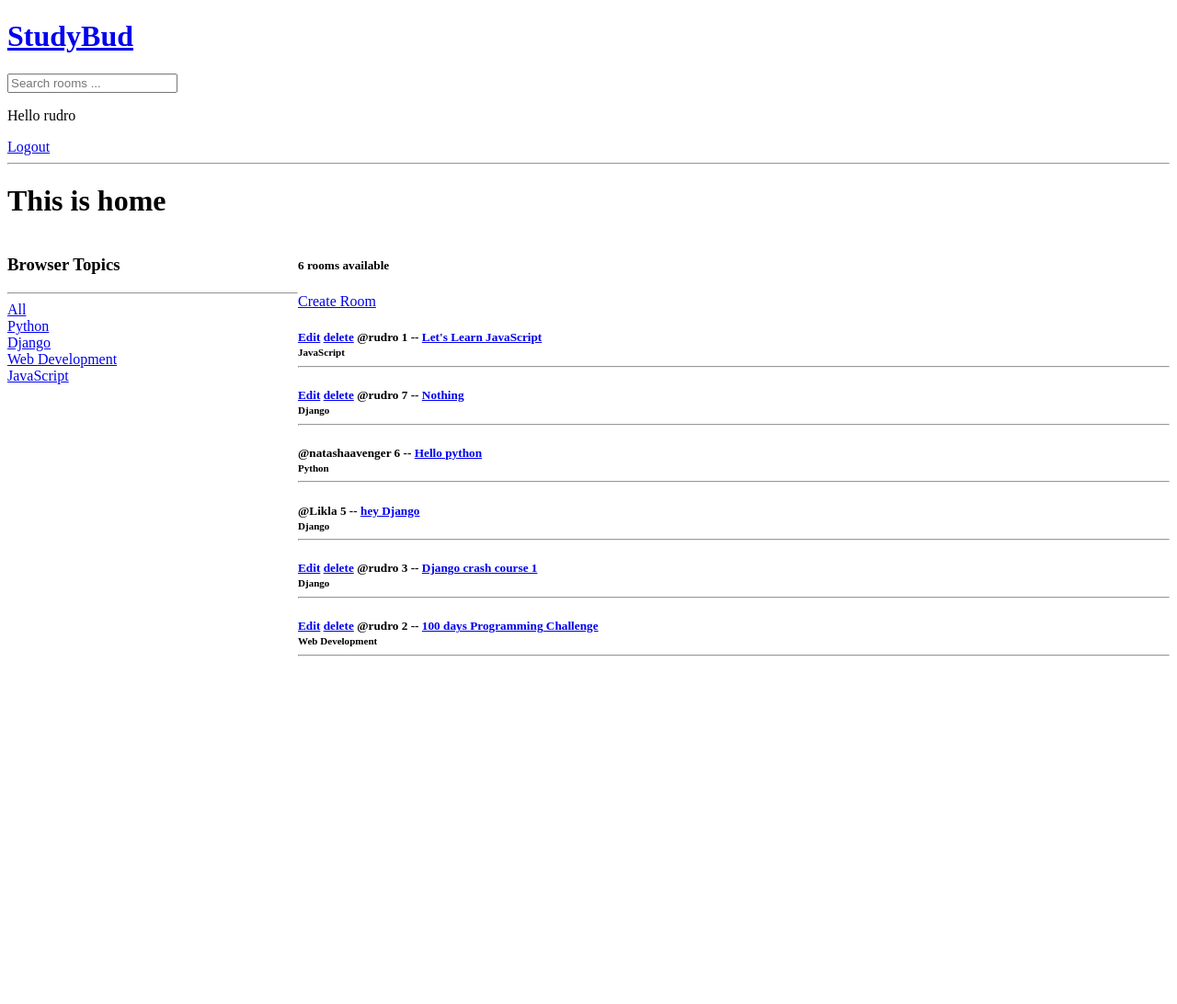
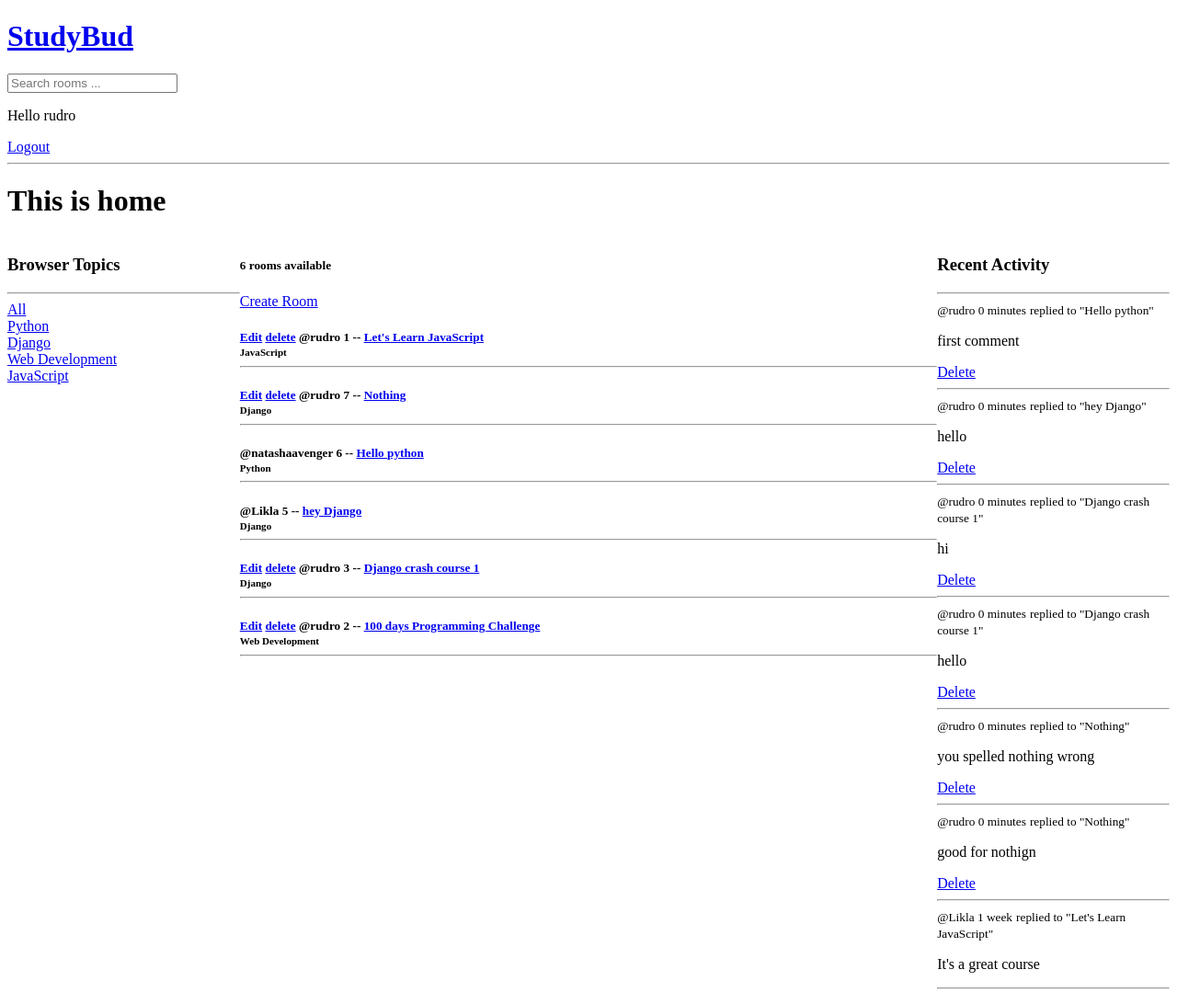
Before and after one commit to SynysterRudro/Django-StudyBud, a Django app: page / in a window 1280 px wide. Shown: the whole page at 92% size. Before the commit the page ends 714 px from the top, so only its background shows below. Run offline with Django 5.2, Linux system fonts and the light colour scheme; a user stored in the database is signed in; data comes from the database, SQL or seed files in the repository; both versions use the stored data as it was after the commit.

Commit message:
components added

```diff
--- a/base/models.py
+++ b/base/models.py
@@ -23,6 +23,10 @@ class Room(models.Model):
     class Meta:
         ordering = ['-updated', '-created']
 
+    def __str__(self):
+        # it [0:50] means first 50 characters
+        return self.body[0:50]
+
 
     def __str__(self):
         return self.name
@@ -34,6 +38,9 @@ class Message(models.Model):
     body = models.TextField()
     updated = models.DateTimeField(auto_now=True)
     created = models.DateTimeField(auto_now_add=True)
+    class Meta:
+        ordering = ['-updated', '-created']
+
 
     def __str__(self):
         # it [0:50] means first 50 characters
--- /dev/null
+++ b/base/templates/base/activity_component.html
@@ -0,0 +1,13 @@
+<h3>Recent Activity</h3>
+<hr />
+{% for message in room_messages %}
+<div>
+  <small>@{{message.user}} {{message.created|timesince}}</small>
+  <small>replied to "{{message.room}}"</small>
+  <p>{{message}}</p>
+  {% if request.user == message.user %}
+  <a href="{% url 'delete-message' message.id %}">Delete</a>
+  {% endif %}
+  <hr />
+</div>
+{%endfor%}
--- /dev/null
+++ b/base/templates/base/feed_component.html
@@ -0,0 +1,16 @@
+{%for room in rooms%}
+<div>
+  <h5>
+    {%if request.user == room.host%}
+    <a href="{% url 'update-room' room.id%}">Edit</a>
+    <a href="{% url 'delete-room' room.id%}">delete</a>
+    {%endif%}
+
+    <span>@{{ room.host.username }}</span>
+    {{ room.id }} -- <a href="{% url 'room' room.id %}">{{ room.name }}</a>
+    <br />
+    <small>{{ room.topic.name }}</small>
+    <hr />
+  </h5>
+</div>
+{%endfor%}
--- a/base/templates/base/home.html
+++ b/base/templates/base/home.html
@@ -3,50 +3,22 @@
 <style>
   .home-container {
     display: grid;
-    grid-template-columns: 1fr 3fr;
+    grid-template-columns: 1fr 3fr 1fr;
   }
 </style>
 
 <h1>This is home</h1>
 
 <div class="home-container">
-  <div>
-    <h3>Browser Topics</h3>
-    <hr />
-    <div>
-      <a href="{% url 'home' %}">All </a>
-    </div>
-    {% for topic in topics %}
-    <div>
-      <a href="{% url 'home' %}?q={{topic.name}}">{{ topic.name }}</a>
-    </div>
-
-    {% endfor %}
-  </div>
+  <div>{% include 'base/topics_component.html' %}</div>
 
   <div>
     <h5>{{room_count}} rooms available</h5>
     <a href="{% url 'create-room' %}">Create Room</a>
 
-    <div>
-      {%for room in rooms%}
-      <div>
-        <h5>
-          {%if request.user == room.host%}
-          <a href="{% url 'update-room' room.id%}">Edit</a>
-          <a href="{% url 'delete-room' room.id%}">delete</a>
-          {%endif%}
-
-          <span>@{{room.host.username}}</span>
-          {{room.id}} -- <a href="{% url 'room' room.id %}">{{room.name }}</a>
-          <br />
-          <small>{{room.topic.name}}</small>
-          <hr />
-        </h5>
-      </div>
-      {%endfor%}
-    </div>
+    <div>{% include "base/feed_component.html" %}</div>
   </div>
+  <div>{% include 'base/activity_component.html' %}</div>
 </div>
 
 {%endblock content%}
--- /dev/null
+++ b/base/templates/base/topics_component.html
@@ -0,0 +1,11 @@
+<h3>Browser Topics</h3>
+<hr />
+<div>
+  <a href="{% url 'home' %}">All </a>
+</div>
+{% for topic in topics %}
+<div>
+  <a href="{% url 'home' %}?q={{topic.name}}">{{ topic.name }}</a>
+</div>
+
+{% endfor %}
--- a/base/views.py
+++ b/base/views.py
@@ -71,6 +71,9 @@ def home(request):
      # return HttpResponse("Home Page")
 
      q = request.GET.get('q') if request.GET.get('q') != None else ''
+     room_messages = Message.objects.filter(Q(room__topic__name__icontains= q) |
+                                           Q(body__icontains = q )
+                                           )
      rooms = Room.objects.filter(Q(topic__name__icontains= q) |
                                   Q(name__icontains = q ) |
                                   Q(description__icontains = q )|
@@ -78,13 +81,13 @@ def home(request):
                                   )
      topics = Topic.objects.all()
      room_count = rooms.count()
-     context = {'rooms': rooms, 'topics': topics, 'room_count': room_count }
+     context = {'rooms': rooms, 'topics': topics, 'room_count': room_count , 'room_messages': room_messages}
      return render(request, 'base/home.html', context)
 
 def room(request,pk):
      # return HttpResponse("Room Page")
      room = Room.objects.get(id=pk)
-     room_messages = room.message_set.all().order_by('-created')
+     room_messages = room.message_set.all()
      participants = room.participants.all()
      if request.method == 'POST':
           message = Message.objects.create(
```
Also changed, not shown: db.sqlite3.
